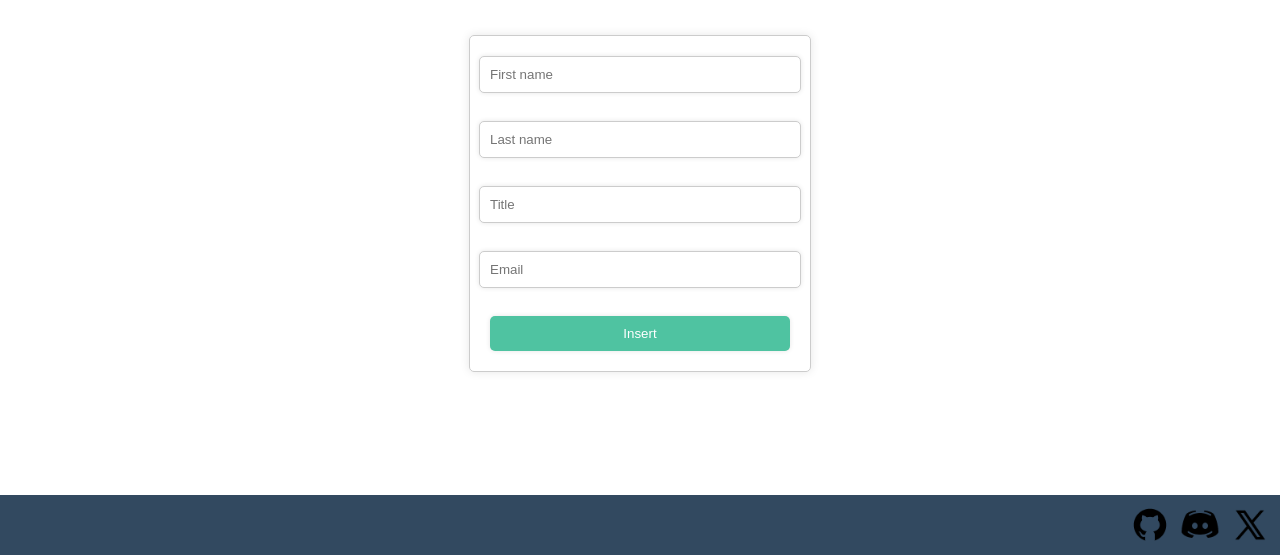
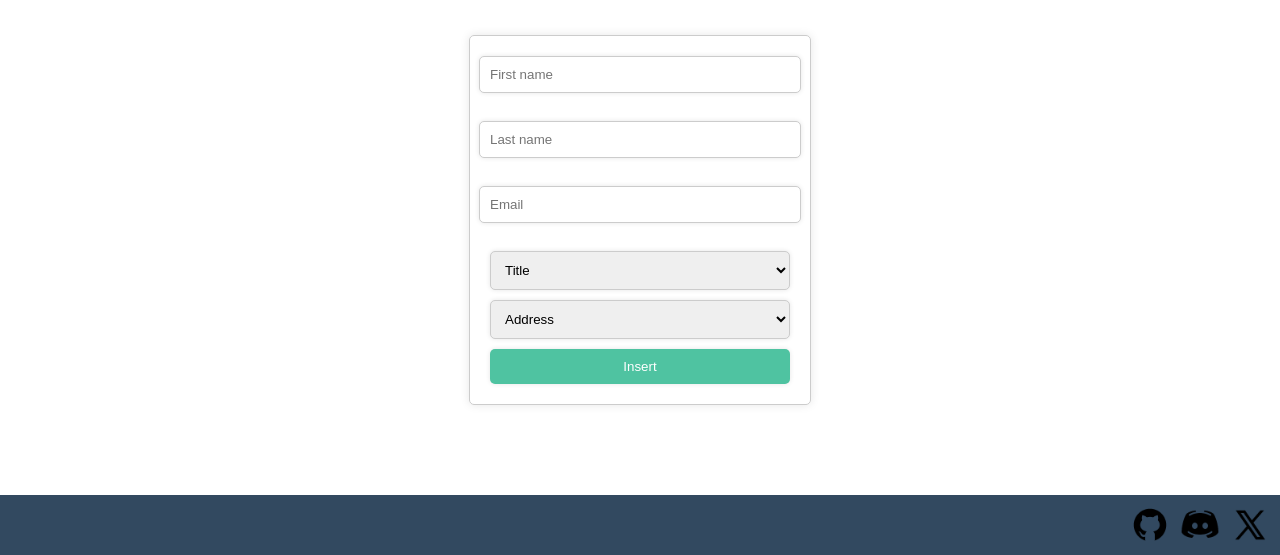
Before and after one commit to AGYTgit/Hospital, a PHP site: page /staff_insert.php in a window 1280 px wide. Shown: the part 245-800 px from the top of the page. Run offline with PHP 8.4, Linux system fonts and the light colour scheme; data comes from the database, SQL or seed files in the repository.

Commit message:
Version 1.3

```diff
--- a/staff_insert.php
+++ b/staff_insert.php
@@ -13,39 +13,66 @@
 
 
 	<div class="table-wrapper"><form method="post">
-		<input type="text" id="first_name" name="first_name" placeholder="First name"><br>
+		<input type="text" name="first_name" placeholder="First name"><br>
 
-		<input type="text" id="last_name" name="last_name" placeholder="Last name"><br>
+		<input type="text" name="last_name" placeholder="Last name"><br>
 
-		<input type="text" id="title" name="title" placeholder="Title"><br>
+		<input type="text" name="email" placeholder="Email"><br>
 
-		<!-- <input type="text" id="address" name="address" placeholder="Address"><br> -->
+		<select name="title">
+			<option value="-1">Title</option>
+			<option value="Doctor">Doctor</option>
+			<option value="Nurse">Nurse</option>
+			<option value="Janitor">Janitor</option>
+        </select>
 
-		<input type="text" id="email" name="email" placeholder="Email"><br>
+		<select name="address_name" id="address_name_id">
+                <option value="-1">Address</option>
+                <?php
+                $address_list_sql = "SELECT address_id, address_name FROM `address`";
+                $address_list_result = $conn->query($address_list_sql);
+
+                if ($address_list_result->num_rows > 0) {
+                    while ($address_list_row = $address_list_result->fetch_assoc()) {
+                        ?>
+                        <option value="<?php echo $address_list_row['address_name']?>">
+                            <?php echo $address_list_row['address_name']?>
+                        </option>
+                        <?php
+                    }
+                }
+                ?>
+            </select>
 
 		<input type="submit" name="submit" value="Insert">
 	</form></div>
 
 	<?php
-		$err = 0;
-
 		if (isset($_POST['submit'])) {
 			$first_name = $_POST['first_name'];
 			$last_name = $_POST['last_name'];
 			$title = $_POST['title'];
 			$email = $_POST['email'];
+			$address_name = $_POST['address_name'];
 
-			$address_sql = "SELECT address_id FROM `address` WHERE `address_name` = '123 Main St'";
-			$address_result = $conn->query($address_sql);
+			$address_sql = "SELECT address_id FROM `address` WHERE `address_name` =?";
+			$stmt = $conn->prepare($address_sql);
+			$stmt->bind_param("s", $address_name);
+			$stmt->execute();
+			$address_result = $stmt->get_result();
 
+			$address_id = 0;
 			if ($address_result->num_rows > 0) {
 				$address_row = $address_result->fetch_assoc();
 				$address_id = $address_row['address_id'];
 			} else {
+				// Address doesn't exist, display error message
 				$err = 1;
+				echo "Address not found! Please create the address first.";
+				exit;
 			}
 
-            if ($first_name == "" || $last_name == "" || $title == "" || $email == "" || $address_id == "") {
+			if ($first_name == "" || $last_name == "" || $email == "" || $title == "" || $address_id == "") {
 				$err = 2;
 			} else {
 				$sql = "INSERT INTO staff (first_name, last_name, title, email, address_id) VALUES ('$first_name', '$last_name', '$title', '$email', '$address_id')";
--- a/style.css
+++ b/style.css
@@ -121,13 +121,19 @@ form {
     box-shadow: 0px 0px 10px rgba(0, 0, 0, 0.1);
 }
 
+.update-delete {
+    display: flex;
+    align-self: center;
+    justify-content: center;
+}
+
 .delete_td {
     display: flex;
     align-self: center;
     justify-content: center;
 }
 
-.delete, .delete input[type='submit'] {
+.delete, .delete input[type='submit'], .update, .update input[type='submit'] {
     padding: 0;
     width: 50px;
     height: 25px;
@@ -137,12 +143,16 @@ form {
     box-shadow: none;
 }
 
+.update, .update input[type='submit'] {
+    color: skyblue;
+}
+
 .delete_button {
     color: red;
     border: hidden;
 }
 
-input[type="text"] {
+input[type="text"], select {
     width: 100%;
     padding: 10px;
     margin-bottom: 10px;
@@ -170,3 +180,8 @@ input[type="submit"]:hover {
     color: white;
     background-color: red;
 }
+
+.update input[type='submit']:hover {
+    color: white;
+    background-color: skyblue;
+}
```
Also changed, not shown: patient.php (+9 -1 lines), patient_insert.php (+34 -11 lines), staff.php (+9 -1 lines). Lines whose indentation alone changed are shown as unchanged.
